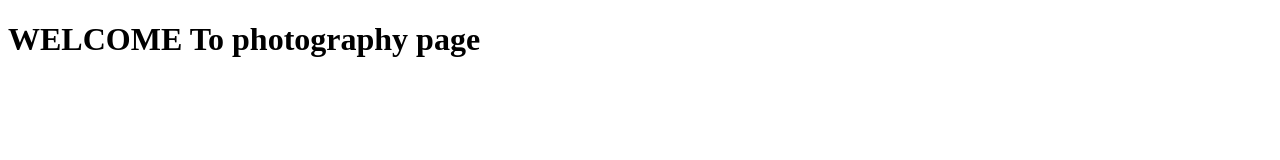
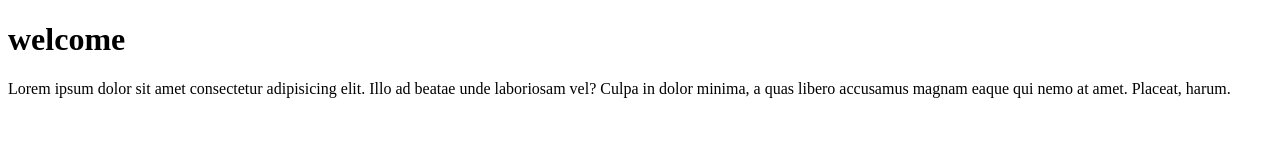
Before and after one commit to kareem123-d/h22, a plain HTML site: page index.html in a window 1280 px wide. Drawn offline with Linux system fonts and the light colour scheme.

Commit message:
v3: h2 added with index.html

```diff
--- a/index.html
+++ b/index.html
@@ -6,6 +6,7 @@
     <title>Document</title>
 </head>
 <body>
-   <h1>WELCOME To photography page</h1>
+<h1>welcome</h1>
+<p>Lorem ipsum dolor sit amet consectetur adipisicing elit. Illo ad beatae unde laboriosam vel? Culpa in dolor minima, a quas libero accusamus magnam eaque qui nemo at amet. Placeat, harum.</p>
 </body>
 </html>
```
